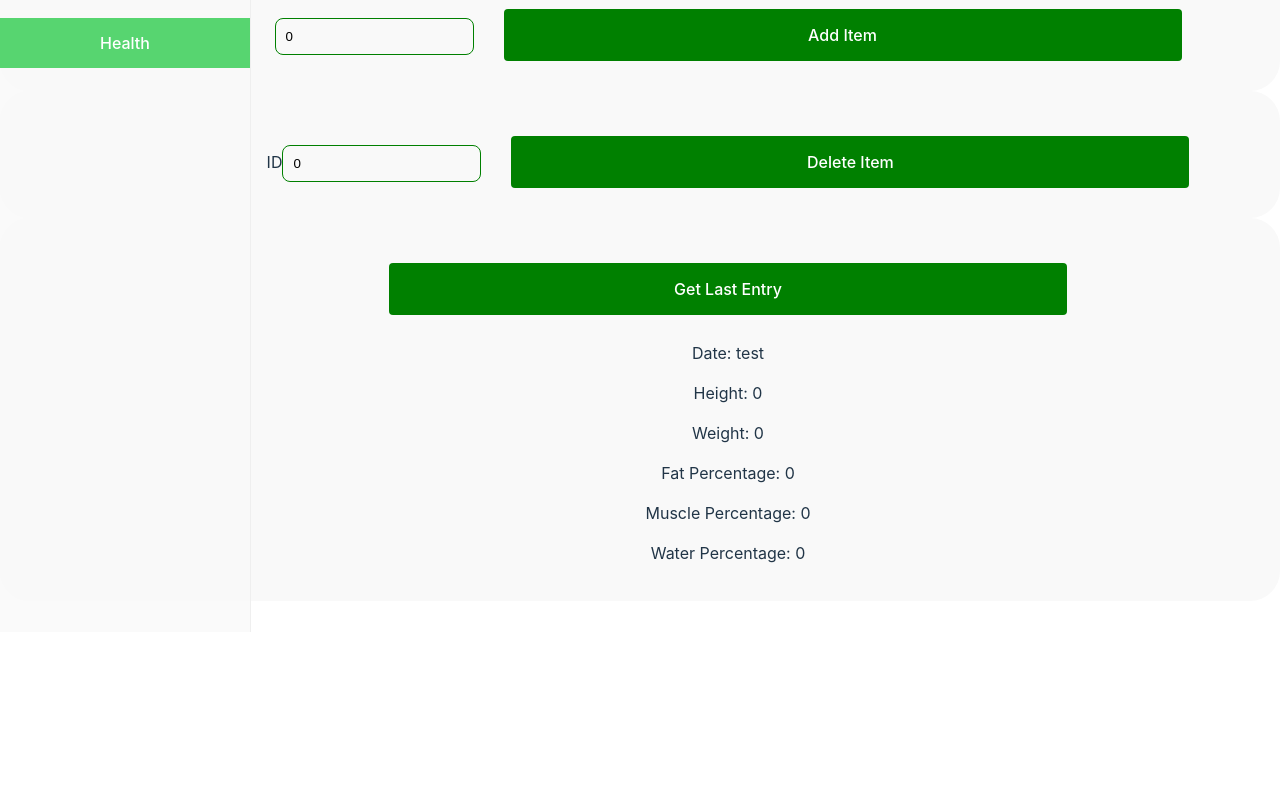
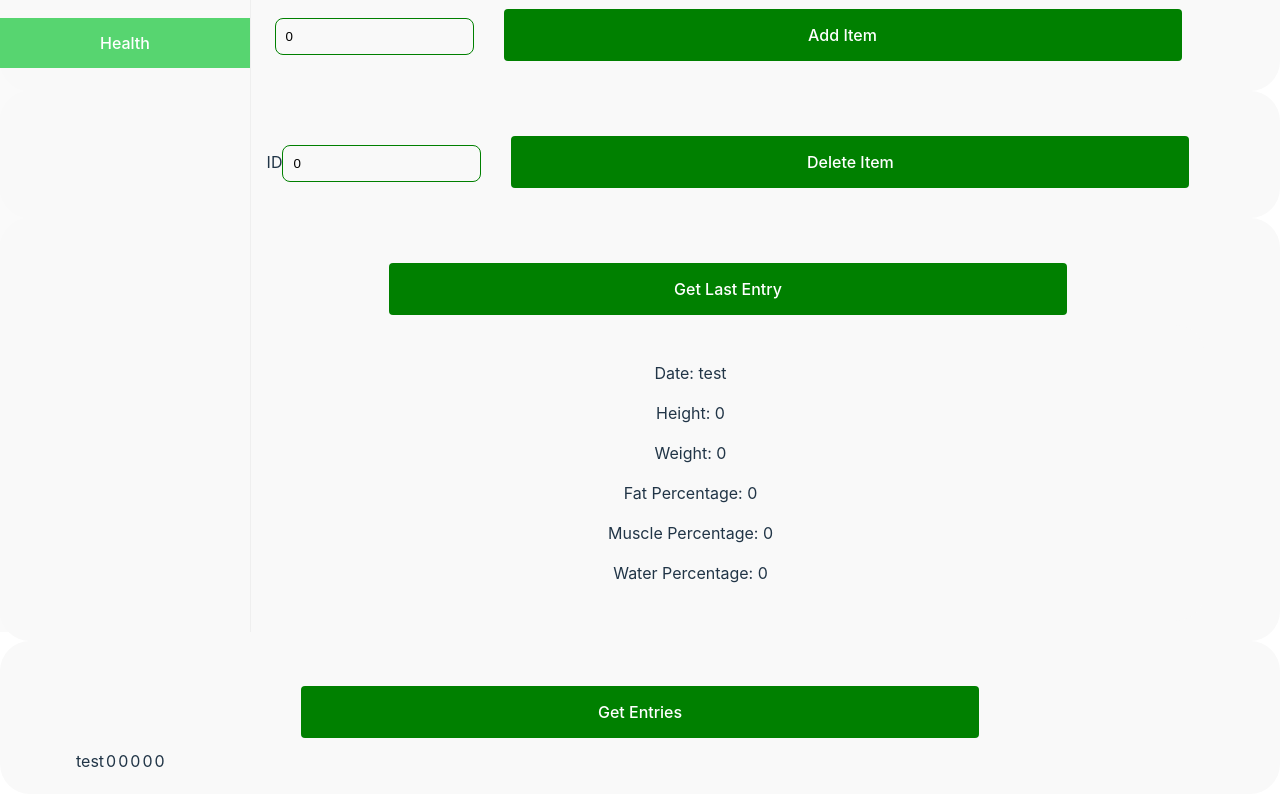
Before and after one commit to P7Ninja/Client, a React (Vite) app: page /health in a window 1280 px wide. Shown: the part 202-996 px from the top of the page. Before the commit the page ends 834 px from the top, so only its background shows below. Built offline with nearby package versions, Linux system fonts and the light colour scheme.

Commit message:
all entries (list) structure ready for requests

```diff
--- a/src/containers/Health/Health.tsx
+++ b/src/containers/Health/Health.tsx
@@ -1,4 +1,4 @@
-import React, { useState, ChangeEvent, FormEvent } from 'react';
+import { useState, ChangeEvent, FormEvent } from 'react';
 
 type FormState = {
     Date: string;
@@ -30,6 +30,8 @@ const Health = () => {
         WaterPercentage: 0,
     });
 
+    var [entries, setGetEntries] = useState<FormState[]>([{Date: 'test', Height: 0, Weight: 0, FatPercentage: 0, MusclePercentage: 0, WaterPercentage: 0}]);
+
     const handleDateChange = (event: ChangeEvent<HTMLInputElement>) => {
         const { name, value } = event.target;
         setFormData({
@@ -37,7 +39,6 @@ const Health = () => {
             [name]: value, // value is a string in the format "YYYY-MM-DD"
         });
     };
-
 
     const handleInputChange = (event: ChangeEvent<HTMLInputElement>) => {
         const { name, value } = event.target;
@@ -67,7 +68,6 @@ const Health = () => {
         // insert delete request here
     };
 
-
     const handleGetLastEntry = async (event: FormEvent<HTMLFormElement>) => {
         event.preventDefault();
 
@@ -89,6 +89,20 @@ const Health = () => {
         document.getElementById("FatPercentage")!.innerHTML = "Fat Percentage: " + lastEntry.FatPercentage;
         document.getElementById("MusclePercentage")!.innerHTML = "Muscle Percentage: " + lastEntry.MusclePercentage;
         document.getElementById("WaterPercentage")!.innerHTML = "Water Percentage: " + lastEntry.WaterPercentage;
+    };
+
+    const handleGetEntries = async (event: FormEvent<HTMLFormElement>) => {
+        event.preventDefault();
+
+
+        // replace below with get request
+        entries = [{Date: 'test', Height: 0, Weight: 0, FatPercentage: 0, MusclePercentage: 0, WaterPercentage: 0},
+                   {Date: 'test2', Height: 1, Weight: 1, FatPercentage: 1, MusclePercentage: 1, WaterPercentage: 1},
+                   {Date: 'test3', Height: 2, Weight: 2, FatPercentage: 2, MusclePercentage: 2, WaterPercentage: 2}];
+        // end of replace
+
+        setGetEntries(entries);
+
     };
 
 
@@ -157,6 +171,7 @@ const Health = () => {
         <form onSubmit={handleGetLastEntry} className="formContainer">
             <button type="submit">Get Last Entry</button>
             <br/>
+            <form className="formContainer">
                 <p id="Date">Date: {lastEntry.Date}</p>
                 <p id="Height">Height: {lastEntry.Height}</p>
                 <p id="Weight">Weight: {lastEntry.Weight}</p>
@@ -164,6 +179,23 @@ const Health = () => {
                 <p id="MusclePercentage">Muscle Percentage: {lastEntry.MusclePercentage}</p>
                 <p id="WaterPercentage">Water Percentage: {lastEntry.WaterPercentage}</p>
             </form>
+        </form>
+        <form onSubmit={handleGetEntries} className="formContainer">
+            <button type="submit">Get Entries</button>
+            <br/>
+            <tbody>
+                {entries.map((entry) => (
+                    <tr key={entry.Date}>
+                        <td>{entry.Date}</td>
+                        <td>{entry.Height}</td>
+                        <td>{entry.Weight}</td>
+                        <td>{entry.FatPercentage}</td>
+                        <td>{entry.MusclePercentage}</td>
+                        <td>{entry.WaterPercentage}</td>
+                    </tr>
+                ))}
+            </tbody>
+        </form>
     </div>
 }
 
```
Lines whose indentation alone changed are shown as unchanged.
